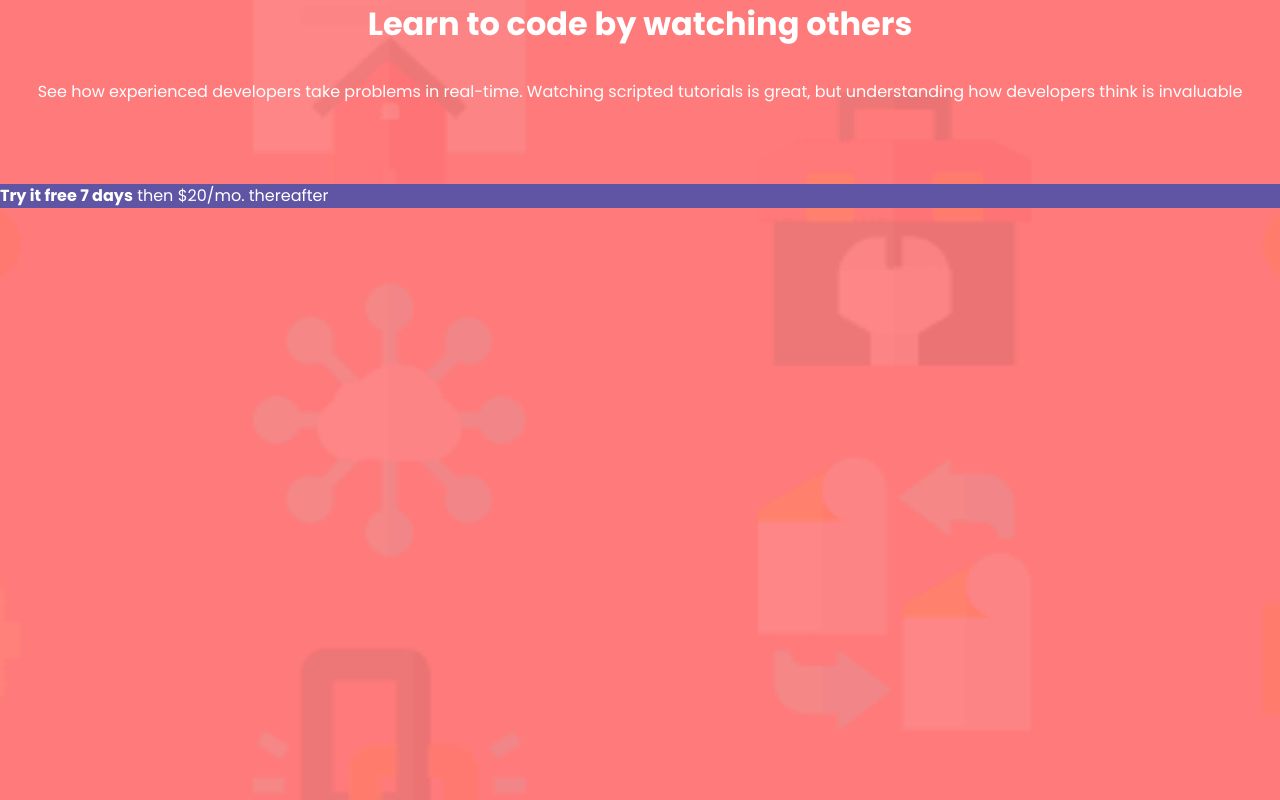
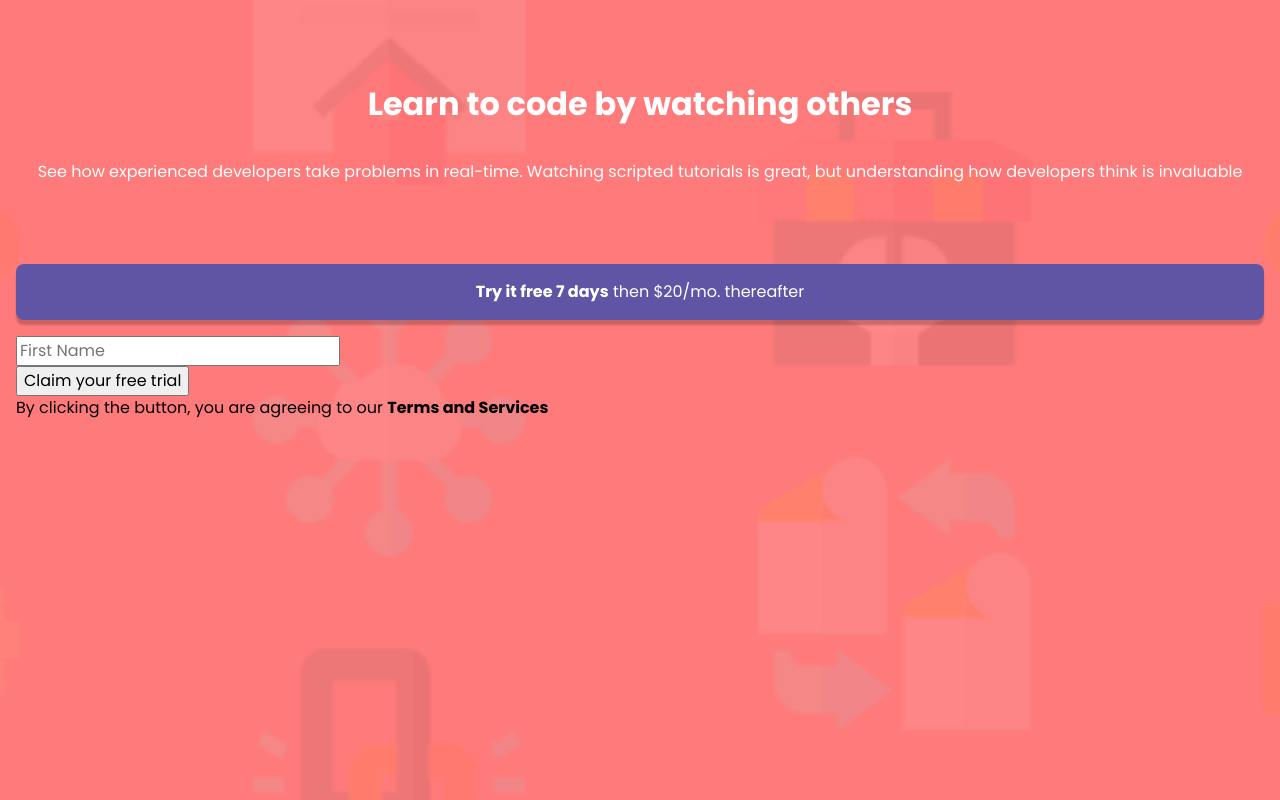
Before and after one commit to ralphvirtucio/-intro-component-with-signup-form, a React (Create React App) app: page / in a window 1280 px wide. Built offline with nearby package versions, Linux system fonts and the light colour scheme.

Commit message:
Feat: Heading,text, pricing and created a component for Form

```diff
--- a/src/App.js
+++ b/src/App.js
@@ -1,4 +1,5 @@
 import './App.scss';
+import { Form } from './components/Form';
 
 const App = () => {
   return (
@@ -19,6 +20,7 @@ const App = () => {
               <strong>Try it free 7 days</strong> then $20/mo. thereafter
             </p>
           </div>
+          <Form />
         </div>
       </main>
     </div>
--- a/src/App.scss
+++ b/src/App.scss
@@ -3,6 +3,13 @@ body {
   background-color: var(--primary-color-1);
   background-repeat: no-repeat;
   background-size: cover;
+}
+
+.main {
+  display: flex;
+  flex-direction: column;
+  padding-inline: 1rem;
+  padding-block: 5rem;
 }
 
 .left-content {
@@ -17,4 +24,10 @@ body {
 .pricing {
   background-color: var(--accent-color-1);
   color: #fff;
+  text-align: center;
+  padding-block: 1rem;
+  padding-inline: 4rem;
+  border-radius: 8px;
+  margin-block-end: 1rem;
+  box-shadow: 0 5px 2px rgba(0, 0, 0, 0.2);
 }
--- /dev/null
+++ b/src/components/Form.js
@@ -0,0 +1,16 @@
+export const Form = () => {
+  return (
+    <div>
+      <form>
+        <div className='form-control'>
+          <input type='text' name='firstname' placeholder='First Name' />
+        </div>
+        <button className='btn--submit'>Claim your free trial</button>
+        <p className='terms-agreement'>
+          By clicking the button, you are agreeing to our{' '}
+          <strong>Terms and Services</strong>
+        </p>
+      </form>
+    </div>
+  );
+};
```
